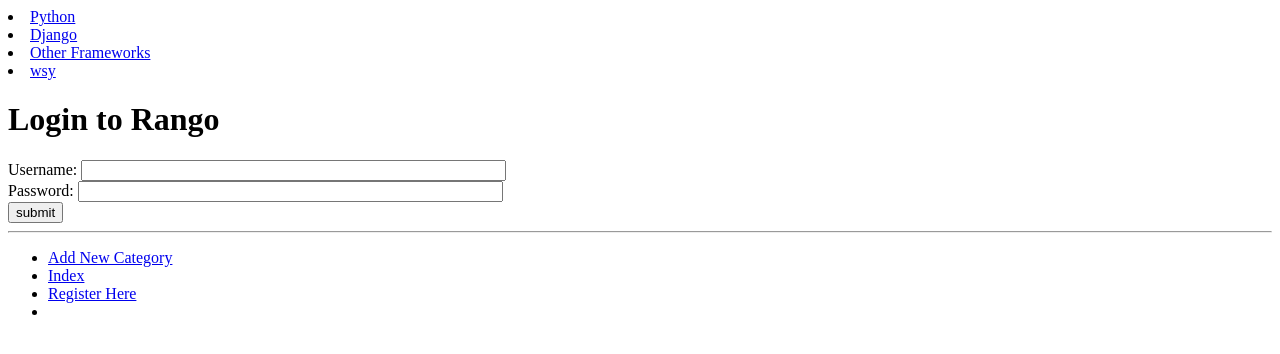
After one commit to WeiShiyu1214/tango_with_django_project, a Django app: page /rango/login/ in a window 1280 px wide. The commit adds this page. Shown: the top 354 px of the page. Run offline with Django 3.2, Linux system fonts and the light colour scheme; data comes from the database, SQL or seed files in the repository.

Commit message:
Add files via upload

```diff
--- a/tango_with_django_project/rango/urls.py
+++ b/tango_with_django_project/rango/urls.py
@@ -11,4 +11,6 @@ urlpatterns = [
 	url(r'^category/(?P<category_name_slug>[\w\-]+)/add_pages/$', views.add_page, name='add_page'),
 
 	url(r'^register/$', views.register, name='register'),
+
+	url(r'^login/$', views.user_login, name='login'),
 ]
--- a/tango_with_django_project/rango/views.py
+++ b/tango_with_django_project/rango/views.py
@@ -4,6 +4,9 @@ from rango.models import Category
 from rango.models import Page
 from rango.forms import CategoryForm
 from rango.forms import UserForm, UserProfileForm
+from django.contrib.auth import authenticate, login
+from django.http import HttpResponseRedirect, HttpResponse
+from django.core.urlresolvers import reverse
 
 def add_category(request):
 	form = CategoryForm()
@@ -90,3 +93,18 @@ def register(request):
 		profile_form = UserProfileForm()
 
 		return render(request, 'rango/register.html', {'user_form': user_form, 'profile_form': profile_form, 'registered': registered})
+
+def user_login(request):
+	if request.method == 'POST':
+		username = request.POST.get('username')
+		password = request.POST.get('password')
+		user = authenticate(username=username, password=password)
+
+		if user.is_active:
+			login(request, user)
+			return HttpResponseRedirect(reverse('index'))
+		else:
+			print("Invalid login details: {0}, {1}".format(username, password))
+			return HttpResponse("Invalid login details supplied.")
+	else:
+		return render(request, 'rango/login.html', {})
--- a/tango_with_django_project/templates/rango/base.html
+++ b/tango_with_django_project/templates/rango/base.html
@@ -30,6 +30,7 @@
 				<li><a href="{% url 'about' %}>About</a></li>
 				<li><a href="{% url 'index' %}>Index</a></li>
 				<li><a href="{% url 'register' %}">Register Here</a></li>
+				<li><a herf="{% url 'login' %}>Login</a></li>
 			</ul>
 		</div>
 	</body>
--- a/tango_with_django_project/templates/rango/index.html
+++ b/tango_with_django_project/templates/rango/index.html
@@ -7,7 +7,11 @@
 {% block body_block %}
 	<h1>Rango says...</h1>
 	<div>
-		hey there partner!
+		{% if user.is_authenticated %}
+			howdy {{user.username }}!
+		{% else %}
+			hey there partner!
+		{% endif %}
 	</div>
 
 	<div>
--- /dev/null
+++ b/tango_with_django_project/templates/rango/login.html
@@ -0,0 +1,18 @@
+{% extends 'rango/base.html' %}
+{% load staticfiles %}
+
+{% block title_block %}
+	Login
+{% endblock %}
+
+{% block body_block %}
+<h1>Login to Rango</h1>
+<form id="login_form" method="post" action="{% url 'login' %}>
+	{% csrf_token %}
+	Username: <input type="text" name="username" value="" size="50" />
+	<br />
+	Password: <input type="text" name="password" value="" size="50" />
+	<br />
+	<input type="submit" value="submit" />
+</form>
+{% endblock %}
```
